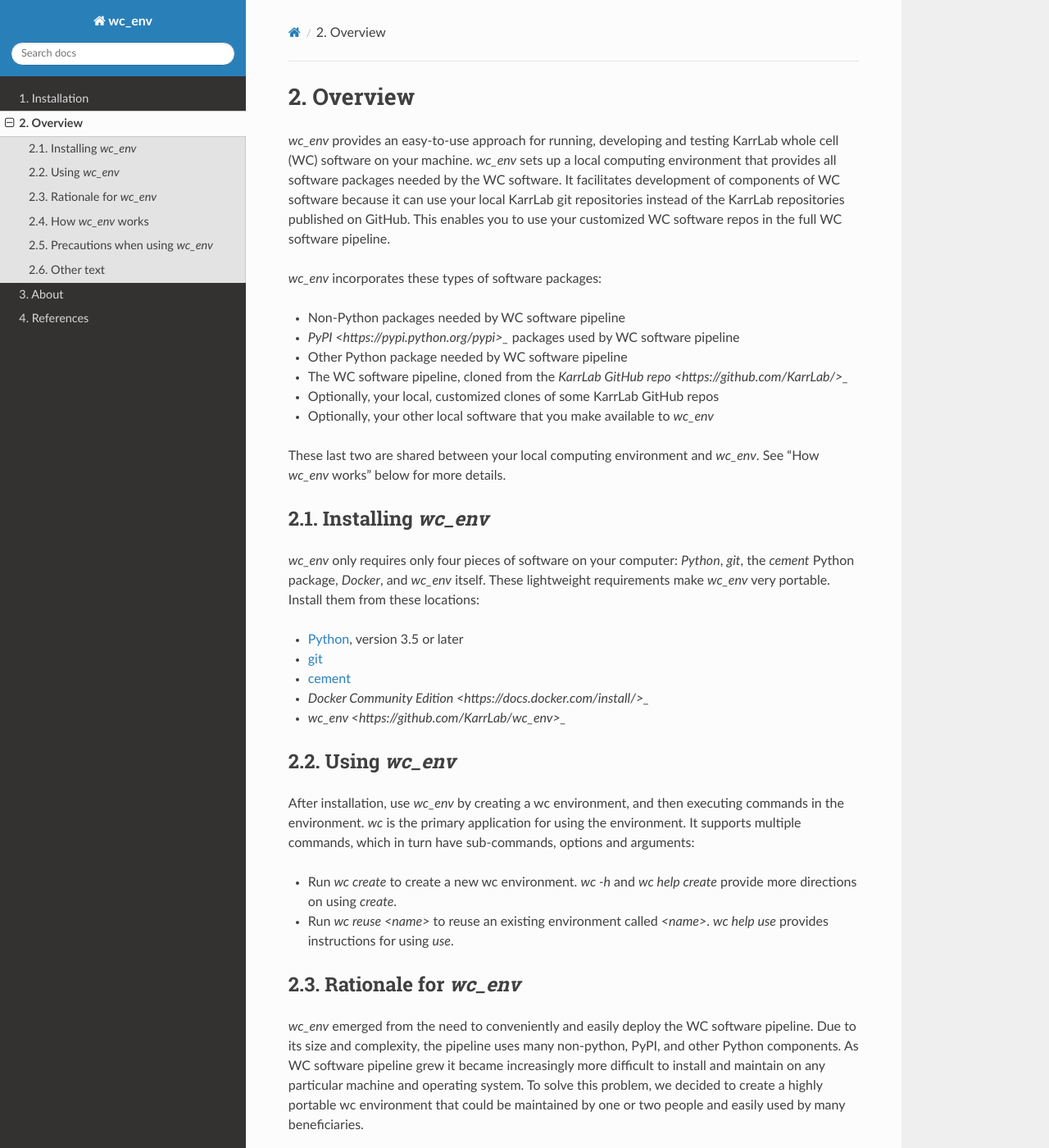
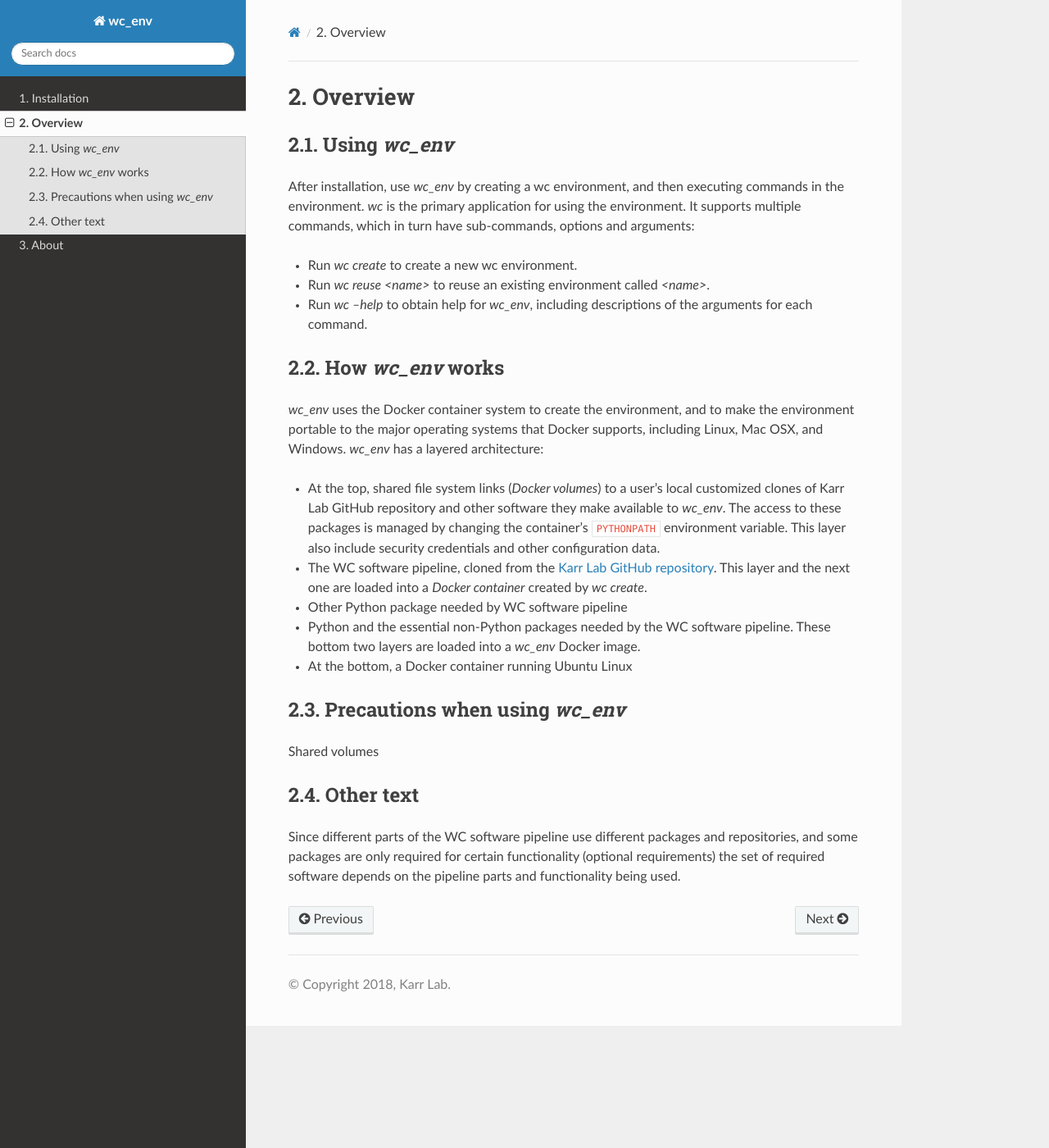
Before and after one commit to KarrLab/wc_env_manager, a Sphinx documentation site: the page built from docs/overview.rst, in a window 1280 px wide and 1400 px high. Shown: the whole window at 82% size. Built offline with Sphinx 7.4.7 and the Read the Docs theme 2.0.0, drawn with Linux system fonts in a browser that asks for light colours; pages that are not in the unit, such as notebooks, are missing from menus; some of the changed text lies outside the part shown.

Commit message:
cleaning up documentation

```diff
--- a/docs/overview.rst
+++ b/docs/overview.rst
@@ -1,34 +1,5 @@
 Overview
 ========
-
-`wc_env` provides an easy-to-use approach for running, developing and testing KarrLab whole cell (WC) software on your machine.
-`wc_env` sets up a local computing environment that provides all software packages needed by the WC software.
-It facilitates development of components of WC software because it can use your local KarrLab git repositories instead of the KarrLab repositories published on GitHub.
-This enables you to use your customized WC software repos in the full WC software pipeline.
-
-`wc_env` incorporates these types of software packages:
-
-* Non-Python packages needed by WC software pipeline
-* `PyPI <https://pypi.python.org/pypi>_` packages used by WC software pipeline
-* Other Python package needed by WC software pipeline
-* The WC software pipeline, cloned from the `KarrLab GitHub repo <https://github.com/KarrLab/>_`
-* Optionally, your local, customized clones of some KarrLab GitHub repos
-* Optionally, your other local software that you make available to `wc_env`
-
-These last two are shared between your local computing environment and `wc_env`. See "How `wc_env` works"
-below for more details.
-
--------------------------------------
-Installing `wc_env`
--------------------------------------
-
-`wc_env` only requires only four pieces of software on your computer: `Python`, `git`, the `cement` Python package, `Docker`, and `wc_env` itself. These lightweight requirements make `wc_env` very portable. Install them from these locations:
-
-* `Python <https://www.python.org/downloads/>`_, version 3.5 or later
-* `git <https://git-scm.com/downloads>`_
-* `cement <http://cement.readthedocs.io/en/latest/dev/installation/>`_
-* `Docker Community Edition <https://docs.docker.com/install/>_`
-* `wc_env <https://github.com/KarrLab/wc_env>_`
 
 -------------------------------------
 Using `wc_env`
@@ -36,30 +7,28 @@ Using `wc_env`
 
 After installation, use `wc_env` by creating a wc environment, and then executing commands in the environment. `wc` is the primary application for using the environment. It supports multiple commands, which in turn have sub-commands, options and arguments:
 
-* Run `wc create` to create a new wc environment. `wc -h` and `wc help create` provide more directions on using `create`.
-* Run `wc reuse <name>` to reuse an existing environment called `<name>`. `wc help use` provides instructions for using `use`.
-
--------------------------------------
-Rationale for  `wc_env`
--------------------------------------
-
-`wc_env` emerged from the need to conveniently and easily deploy the WC software pipeline. Due to its size and complexity,
-the pipeline uses many non-python, PyPI, and other Python components. As WC software pipeline grew it became
-increasingly more difficult to install and maintain on any particular machine and operating system.
-To solve this problem, we decided to create a highly portable wc environment that could be maintained by one or two
-people and easily used by many beneficiaries.
+* Run `wc create` to create a new wc environment.
+* Run `wc reuse <name>` to reuse an existing environment called `<name>`.
+* Run `wc --help` to obtain help for `wc_env`, including descriptions of the
+  arguments for each command.
 
 -------------------------------------
 How `wc_env` works
 -------------------------------------
 
-`wc_env` uses the Docker container system to create the environment, and to make the environment portable to the major operating systems that Docker supports, including Mac OSX, Linux and Windows.
+`wc_env` uses the Docker container system to create the environment, and to make the environment portable to the major operating systems that Docker supports, including Linux, Mac OSX, and Windows.
 `wc_env` has a layered architecture:
 
-* At the top, shared file system links (`Docker volumes`) to a user's local customized clones of KarrLab GitHub repos and other software they make available to `wc_env`. The access to these packages is managed by changing the container's `PYTHONPATH` environment variable. This layer also include security credentials and other configuration data.
-* The WC software pipeline, cloned from the `KarrLab GitHub repo <https://github.com/KarrLab/>_`. This layer and the next one are loaded into a `Docker container` created by `wc create`.
+* At the top, shared file system links (`Docker volumes`) to a user's local
+  customized clones of Karr Lab GitHub repository and other software they make available
+  to `wc_env`. The access to these packages is managed by changing the container's
+  ``PYTHONPATH`` environment variable. This layer also include security credentials
+  and other configuration data.
+* The WC software pipeline, cloned from the `Karr Lab GitHub repository <https://github.com/KarrLab/>`_.
+  This layer and the next one are loaded into a `Docker container` created by `wc create`.
 * Other Python package needed by WC software pipeline
-* Python and the essential non-Python packages needed by the WC software pipeline. These bottom two layers are loaded into a `wc_env` Docker image.
+* Python and the essential non-Python packages needed by the WC software pipeline.
+  These bottom two layers are loaded into a `wc_env` Docker image.
 * At the bottom, a Docker container running Ubuntu Linux
 
 -------------------------------------
@@ -73,6 +42,6 @@ Shared volumes
 Other text
 -------------------------------------
 
-Since different parts of the WC software pipeline use different packages and repos, and some packages are only
+Since different parts of the WC software pipeline use different packages and repositories, and some packages are only
 required for certain functionality (optional requirements) the set of required software depends on the pipeline parts and
 functionality being used.
--- a/docs/references.rst
+++ /dev/null
@@ -1,6 +0,0 @@
-References
-==========
-
-.. bibliography:: references.bib
-    :encoding: latex+latin
-    :style: unsrt
```
Also changed, not shown: docs/index.rst (+17 -1 lines), docs/installation.rst (+9 -12 lines), docs/references.bib (deleted).
